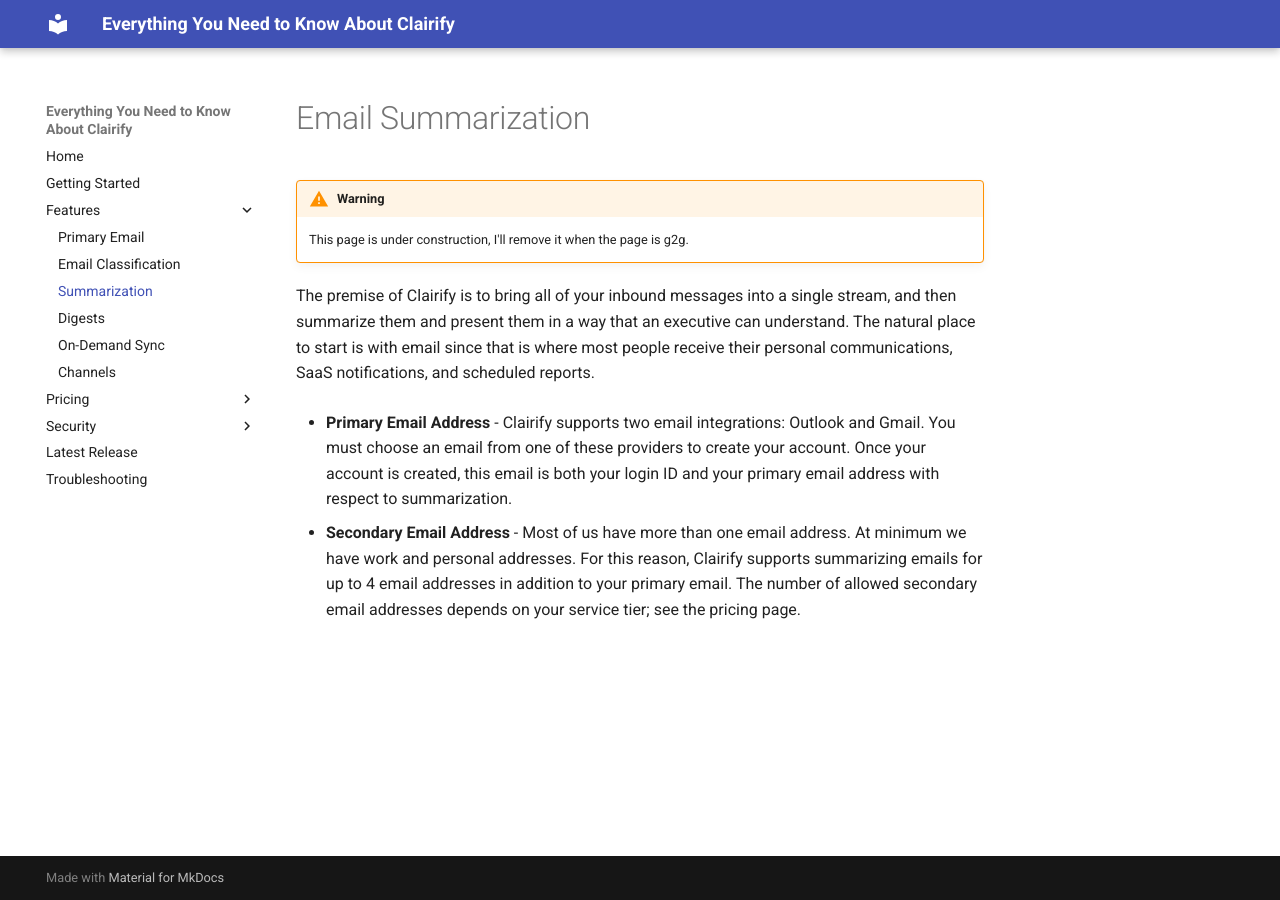
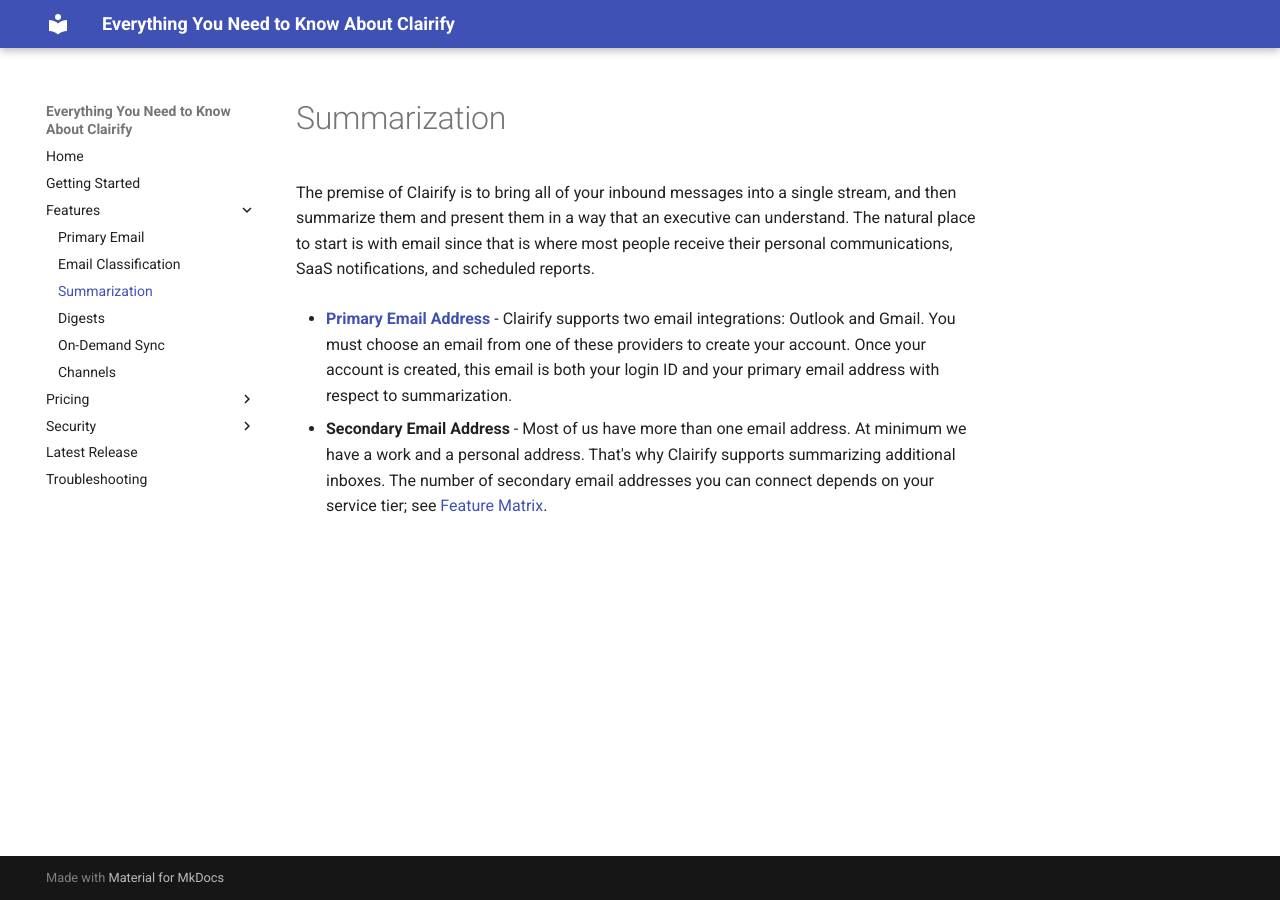
Before and after one commit to clairifyai/documentation, an MkDocs documentation site: the page built from docs/summarization.md, in a window 1280 px wide. Built offline with MkDocs 1.6.1 and Material for MkDocs 9.7.7, drawn with Linux system fonts in a browser that asks for light colours.

Commit message:
Added link to feature matrix

```diff
--- a/docs/summarization.md
+++ b/docs/summarization.md
@@ -1,11 +1,7 @@
-# Email Summarization
-
-!!! Warning
-
-    This page is under construction, I'll remove it when the page is g2g.
+# Summarization
 
 The premise of Clairify is to bring all of your inbound messages into a single stream, and then summarize them and present them in a way that an executive can understand. The natural place to start is with email since that is where most people receive their personal communications, SaaS notifications, and scheduled reports.
 
-* **Primary Email Address** - Clairify supports two email integrations: Outlook and Gmail. You must choose an email from one of these providers to create your account. Once your account is created, this email is both your login ID and your primary email address with respect to summarization.
+* [**Primary Email Address**](/primary-email) - Clairify supports two email integrations: Outlook and Gmail. You must choose an email from one of these providers to create your account. Once your account is created, this email is both your login ID and your primary email address with respect to summarization.
 
-* **Secondary Email Address** - Most of us have more than one email address. At minimum we have work and personal addresses. For this reason, Clairify supports summarizing emails for up to 4 email addresses in addition to your primary email. The number of allowed secondary email addresses depends on your service tier; see the pricing page.
+* **Secondary Email Address** - Most of us have more than one email address. At minimum we have a work and a personal address. That's why Clairify supports summarizing additional inboxes. The number of secondary email addresses you can connect depends on your service tier; see [Feature Matrix](/feature-matrix).
```
